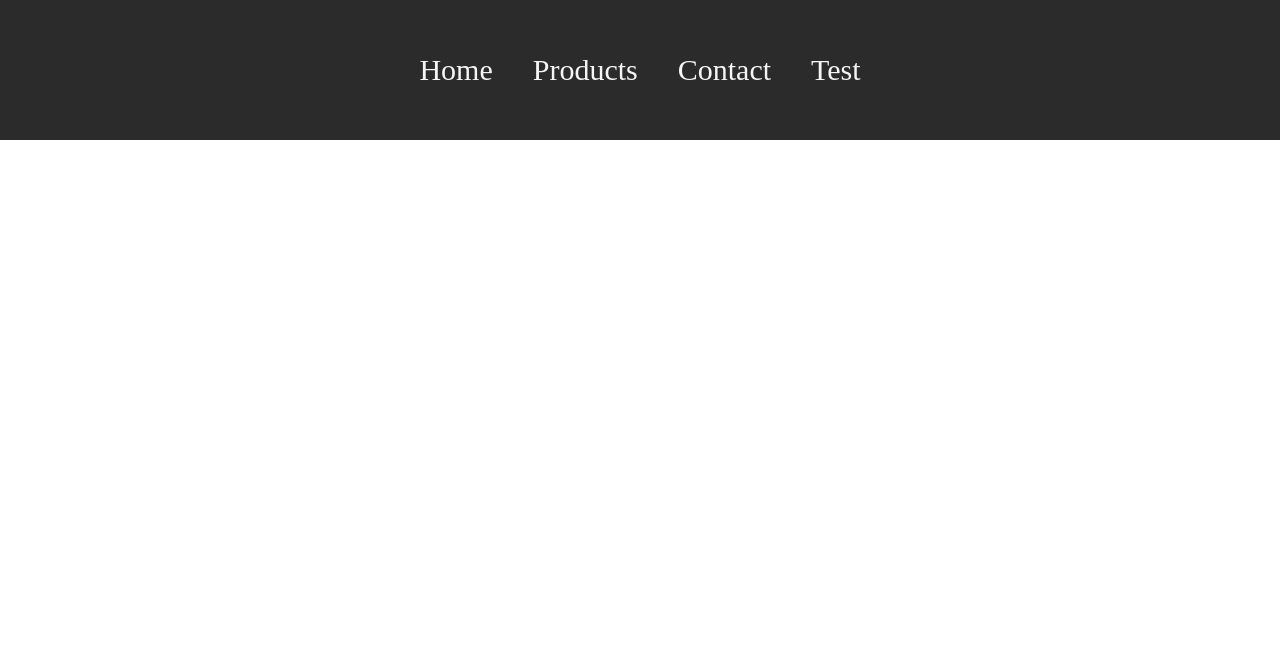
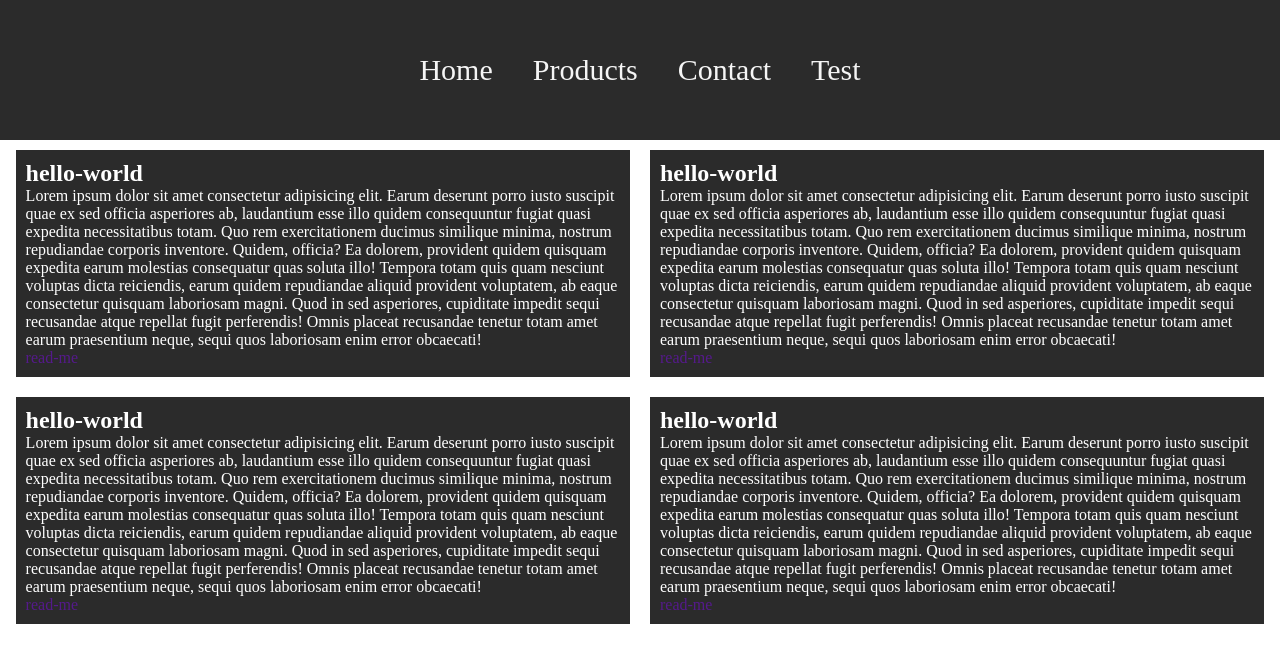
Before and after one commit to mohamadkzd/gitt-project, a plain HTML site: page index.html in a window 1280 px wide. Drawn offline with Linux system fonts and the light colour scheme.

Commit message:
version 3 add html and css

```diff
--- a/css/style.css
+++ b/css/style.css
@@ -36,3 +36,18 @@ a {
     }
   }
 }
+.section-1{
+  margin-top: 10px;
+  display: flex;
+  color:white;
+  justify-content: center;
+  align-items: center;
+  flex-wrap: wrap;
+  column-gap:20px ;
+  row-gap: 20px;
+  >div{
+    width: 48%;
+    background: #2b2b2b;
+    padding: 10px;
+  }
+}
--- a/index.html
+++ b/index.html
@@ -5,8 +5,8 @@
     <meta name="viewport" content="width=device-width, initial-scale=1.0">
     <title>=test git project</title>
     <link rel="stylesheet" href="./css/style.css">
-</head>
-<body>
+</head<body>
+<header>
     <div class="menu">
         <nav>
             <ul>
@@ -17,7 +17,35 @@
             </ul>
         </nav>
     </div>
-
+</header>
+    <section>
+        <div class="section-1">
+            <div>
+                <h1>hello-world</h1>
+                <p>Lorem ipsum dolor sit amet consectetur adipisicing elit. Earum deserunt porro iusto suscipit quae ex sed officia asperiores ab, laudantium esse illo quidem consequuntur fugiat quasi expedita necessitatibus totam. Quo rem exercitationem ducimus similique minima, nostrum repudiandae corporis inventore. Quidem, officia? Ea dolorem, provident quidem quisquam expedita earum molestias consequatur quas soluta illo! Tempora totam quis quam nesciunt voluptas dicta reiciendis, earum quidem repudiandae aliquid provident voluptatem, ab eaque consectetur quisquam laboriosam magni. Quod in sed asperiores, cupiditate impedit sequi recusandae atque repellat fugit perferendis! Omnis placeat recusandae tenetur totam amet earum praesentium neque, sequi quos laboriosam enim error obcaecati!
+                </p>
+                <a href="">read-me</a>
+            </div>
+            <div>
+                <h1>hello-world</h1>
+                <p>Lorem ipsum dolor sit amet consectetur adipisicing elit. Earum deserunt porro iusto suscipit quae ex sed officia asperiores ab, laudantium esse illo quidem consequuntur fugiat quasi expedita necessitatibus totam. Quo rem exercitationem ducimus similique minima, nostrum repudiandae corporis inventore. Quidem, officia? Ea dolorem, provident quidem quisquam expedita earum molestias consequatur quas soluta illo! Tempora totam quis quam nesciunt voluptas dicta reiciendis, earum quidem repudiandae aliquid provident voluptatem, ab eaque consectetur quisquam laboriosam magni. Quod in sed asperiores, cupiditate impedit sequi recusandae atque repellat fugit perferendis! Omnis placeat recusandae tenetur totam amet earum praesentium neque, sequi quos laboriosam enim error obcaecati!
+                </p>
+                <a href="">read-me</a>
+            </div>
+            <div>
+                <h1>hello-world</h1>
+                <p>Lorem ipsum dolor sit amet consectetur adipisicing elit. Earum deserunt porro iusto suscipit quae ex sed officia asperiores ab, laudantium esse illo quidem consequuntur fugiat quasi expedita necessitatibus totam. Quo rem exercitationem ducimus similique minima, nostrum repudiandae corporis inventore. Quidem, officia? Ea dolorem, provident quidem quisquam expedita earum molestias consequatur quas soluta illo! Tempora totam quis quam nesciunt voluptas dicta reiciendis, earum quidem repudiandae aliquid provident voluptatem, ab eaque consectetur quisquam laboriosam magni. Quod in sed asperiores, cupiditate impedit sequi recusandae atque repellat fugit perferendis! Omnis placeat recusandae tenetur totam amet earum praesentium neque, sequi quos laboriosam enim error obcaecati!
+                </p>
+                <a href="">read-me</a>
+            </div>
+            <div>
+                <h1>hello-world</h1>
+                <p>Lorem ipsum dolor sit amet consectetur adipisicing elit. Earum deserunt porro iusto suscipit quae ex sed officia asperiores ab, laudantium esse illo quidem consequuntur fugiat quasi expedita necessitatibus totam. Quo rem exercitationem ducimus similique minima, nostrum repudiandae corporis inventore. Quidem, officia? Ea dolorem, provident quidem quisquam expedita earum molestias consequatur quas soluta illo! Tempora totam quis quam nesciunt voluptas dicta reiciendis, earum quidem repudiandae aliquid provident voluptatem, ab eaque consectetur quisquam laboriosam magni. Quod in sed asperiores, cupiditate impedit sequi recusandae atque repellat fugit perferendis! Omnis placeat recusandae tenetur totam amet earum praesentium neque, sequi quos laboriosam enim error obcaecati!
+                </p>
+                <a href="">read-me</a>
+            </div>
+        </div>
+    </section>
 
     <script src="./js/App.js"></script>
 </body>
```
